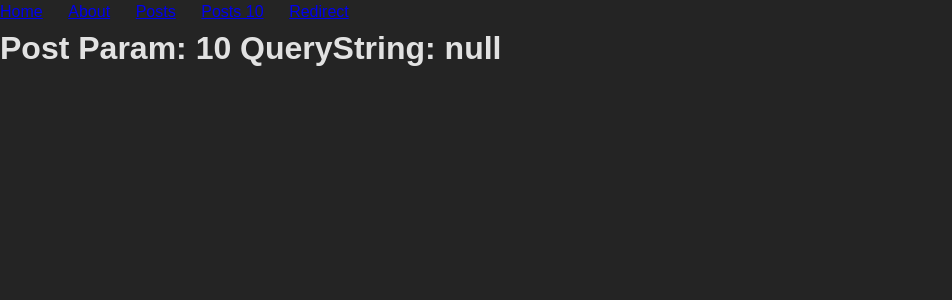
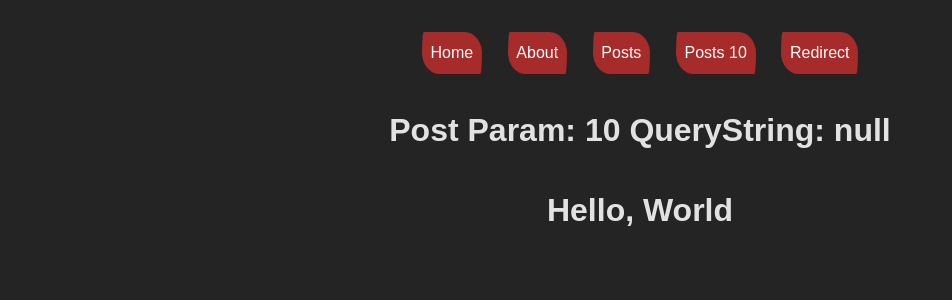
Before and after one commit to AlexMarquesAlves/react-router-dom-v6, a React (Vite) app: page /posts/10 in a window 1280 px wide. Shown: the top 300 px of the page, without its empty margins (0-952 px from the left). Built offline with nearby package versions, Linux system fonts and the light colour scheme.

Commit message:
`feat: updated component files with added div wrappers`

```diff
--- a/src/components/About/index.tsx
+++ b/src/components/About/index.tsx
@@ -1,5 +1,9 @@
 import './style.css';
 
 export const About = () => {
-  return <h1>About</h1>;
+  return (
+    <div>
+      <h1>About</h1>
+    </div>
+  );
 };
--- a/src/components/Home/index.tsx
+++ b/src/components/Home/index.tsx
@@ -1,5 +1,9 @@
 import './style.css';
 
 export const Home = () => {
-  return <h1>Home</h1>;
+  return (
+    <div>
+      <h1>Home</h1>
+    </div>
+  );
 };
--- a/src/components/Menu/index.tsx
+++ b/src/components/Menu/index.tsx
@@ -3,6 +3,7 @@ import './style.css';
 
 export const Menu = () => {
   return (
+    <div>
       <nav className="menu">
         <ul>
           <li>
@@ -22,5 +23,6 @@ export const Menu = () => {
           </li>
         </ul>
       </nav>
+    </div>
   );
 };
--- a/src/components/Menu/style.css
+++ b/src/components/Menu/style.css
@@ -3,3 +3,18 @@
   list-style: none;
   gap: 1.6rem;
 }
+.menu ul li a {
+  color: hsl(0, 0%, 100%);
+  text-decoration: none;
+}
+.menu ul li {
+  padding: .55rem;
+  border-radius: 10px 100px / 120px;
+  background-color: hsl(0, 59%, 41%);
+  animation: ease-in-out 3s;
+}
+
+.menu ul li:hover {
+  background-color: hsl(0, 59%, 31%);
+  transform: scale(1.1);
+}
--- a/src/components/NotFound/index.tsx
+++ b/src/components/NotFound/index.tsx
@@ -1,5 +1,9 @@
 import './style.css';
 
 export const NotFound = () => {
-  return <h1>Page Not Found! 😔</h1>;
+  return (
+    <div>
+      <h1>Page Not Found! 😔</h1>
+    </div>
+  );
 };
--- a/src/components/NotFound/style.css
+++ b/src/components/NotFound/style.css
@@ -0,0 +1,9 @@
+div {
+  margin-top: 2rem;
+}
+
+div h1 {
+  display: flex;
+  justify-content: center;
+  align-items: center;
+}
--- a/src/components/Post/index.tsx
+++ b/src/components/Post/index.tsx
@@ -1,4 +1,4 @@
-import { useParams, useSearchParams } from 'react-router-dom';
+import { Outlet, useParams, useSearchParams } from 'react-router-dom';
 import './style.css';
 
 export const Post = () => {
@@ -7,8 +7,11 @@ export const Post = () => {
   const [qs] = useSearchParams();
 
   return (
-    <h1>
-      Post {`Param: ${id}`} {`QueryString: ${qs.get('page')}`}
-    </h1>
+    <div>
+      <h1>
+        Post {`Param: ${id}`} {`QueryString: ${qs.get('page')}`}
+      </h1>
+      <Outlet />
+    </div>
   );
 };
--- a/src/components/Post/style.css
+++ b/src/components/Post/style.css
@@ -0,0 +1,7 @@
+div > div {
+  display: grid;
+  justify-content: center;
+  align-items: center;
+  gap: 2rem;
+  grid-template-rows: auto;
+}
--- a/src/main.tsx
+++ b/src/main.tsx
@@ -16,7 +16,10 @@ createRoot(document.getElementById('root')!).render(
       <Routes>
         <Route path="/" element={<Home />} />
         <Route path="/about" element={<About />} />
-        <Route path="/posts/:id" element={<Post />} />
+        {/* <Route path="/posts/:id" element={<Post />} /> */}
+        <Route path="/posts" element={<Post />}>
+          <Route path=":id" element={<h1>Hello, World</h1>} />
+        </Route>
         <Route path="/posts" element={<Post />} />
         <Route path="/redirect" element={<Redirect />} />
         <Route path="*" element={<NotFound />} />
```
Lines whose indentation alone changed are shown as unchanged.
